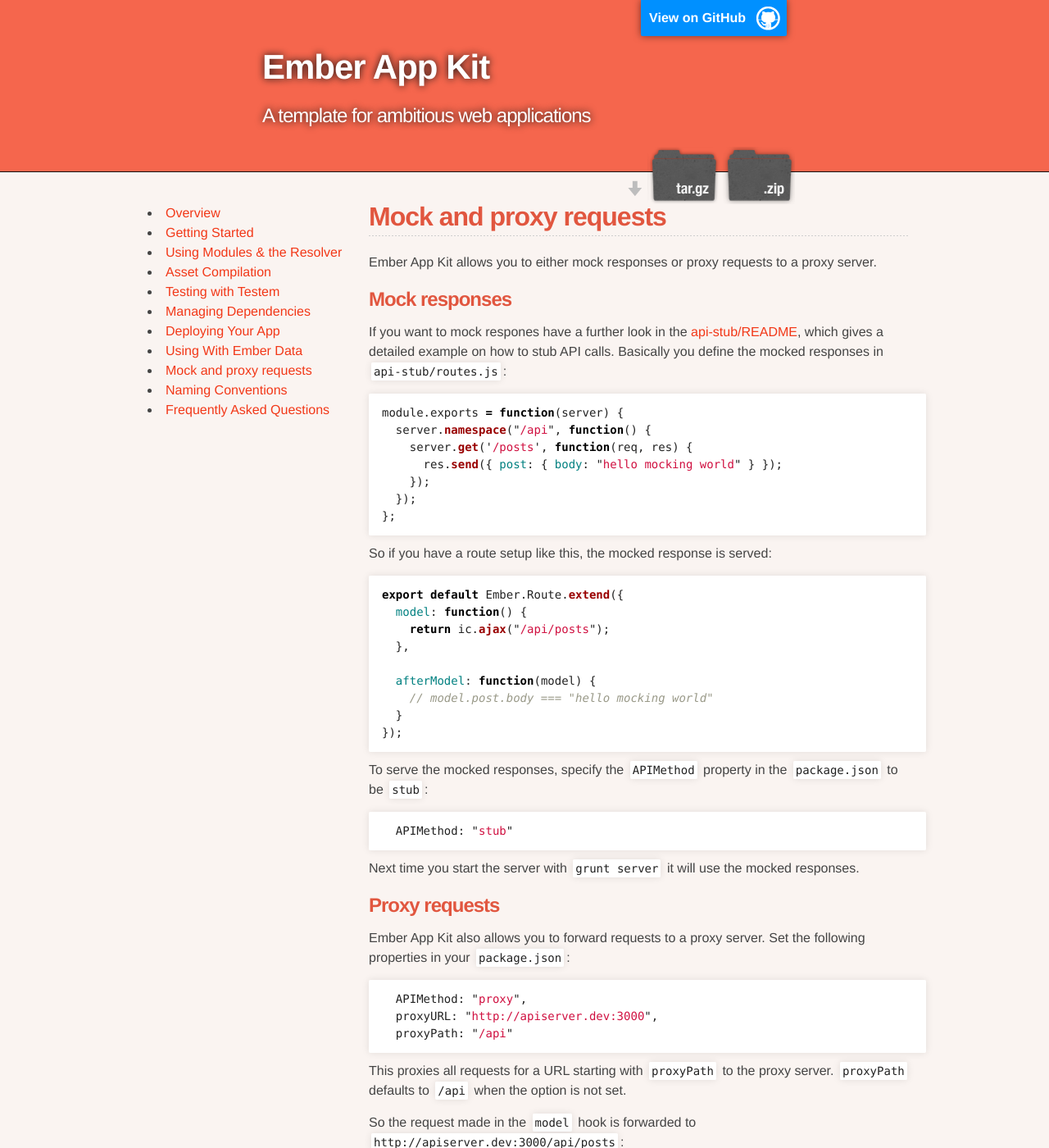
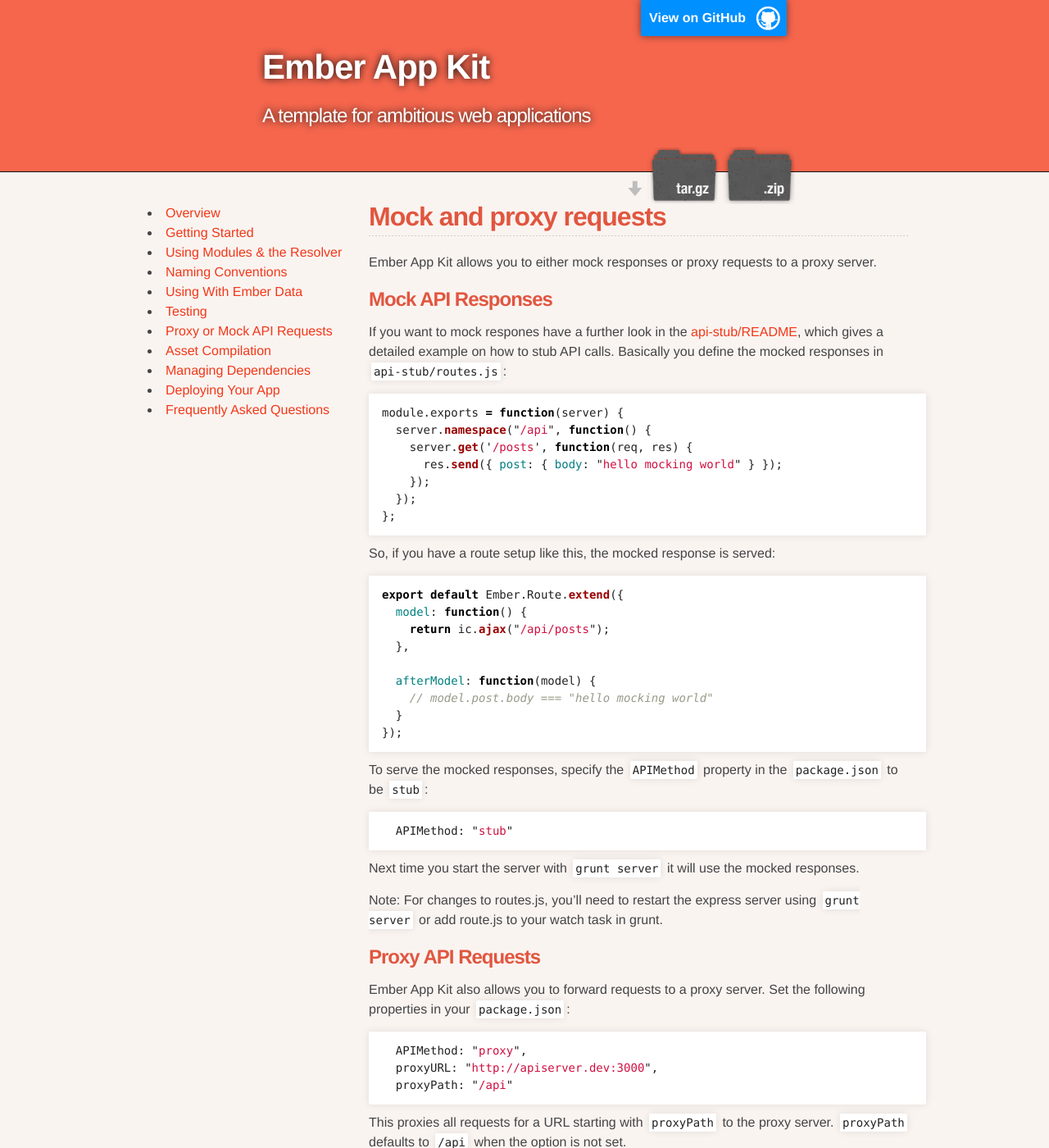
Before and after one commit to stefanpenner/ember-app-kit, a Jekyll site: the page built from guides/mock-and-proxy-requests.md, in a window 1280 px wide and 1400 px high. Shown: the whole window at 82% size. Built offline with Jekyll 4.4.1, drawn with Linux system fonts in a browser that asks for light colours.

```diff
--- a/_config.yml
+++ b/_config.yml
@@ -7,20 +7,20 @@ guides:
     page: "/guides/getting-started.html"
   - name: "Using Modules &amp; the Resolver"
     page: "/guides/using-modules.html"
+  - name: "Naming Conventions"
+    page: "/guides/naming-conventions.html"
+  - name: "Using With Ember Data"
+    page: "/guides/ember-data.html"
+  - name: "Testing"
+    page: "/guides/testing.html"
+  - name: "Proxy or Mock API Requests"
+    page: "/guides/mock-and-proxy-requests.html"
   - name: "Asset Compilation"
     page: "/guides/asset-compilation.html"
-  - name: "Testing with Testem"
-    page: "/guides/testing.html"
   - name: "Managing Dependencies"
     page: "/guides/dependencies.html"
   - name: "Deploying Your App"
     page: "/guides/deployment.html"
-  - name: "Using With Ember Data"
-    page: "/guides/ember-data.html"
-  - name: "Mock and proxy requests"
-    page: "/guides/mock-and-proxy-requests.html"
-  - name: "Naming Conventions"
-    page: "/guides/naming-conventions.html"
   - name: "Frequently Asked Questions"
     page: "/guides/faq.html"
 
--- a/guides/mock-and-proxy-requests.md
+++ b/guides/mock-and-proxy-requests.md
@@ -6,7 +6,7 @@ permalink: mock-and-proxy-requests.html
 
 Ember App Kit allows you to either mock responses or proxy requests to a proxy server.
 
-### Mock responses
+### Mock API Responses
 
 If you want to mock respones have a further look in the
 [api-stub/README](https://github.com/stefanpenner/ember-app-kit/tree/master/api-stub),
@@ -23,7 +23,7 @@ module.exports = function(server) {
 };
 {% endhighlight %}
 
-So if you have a route setup like this, the mocked response is served:
+So, if you have a route setup like this, the mocked response is served:
 
 {% highlight js %}
 export default Ember.Route.extend({
@@ -46,7 +46,9 @@ to be `stub`:
 
 Next time you start the server with `grunt server` it will use the mocked responses.
 
-### Proxy requests
+Note: For changes to routes.js, you'll need to restart the express server using `grunt server` or add route.js to your watch task in grunt.
+
+### Proxy API Requests
 
 Ember App Kit also allows you to forward requests to a proxy server. Set the following
 properties in your `package.json`:
```
Also changed, not shown: guides/ember-data.md (+2 -7 lines), guides/getting-started.md (+0 -6 lines), guides/naming-conventions.md (+89 -84 lines), guides/using-modules.md (+4 -3 lines).
